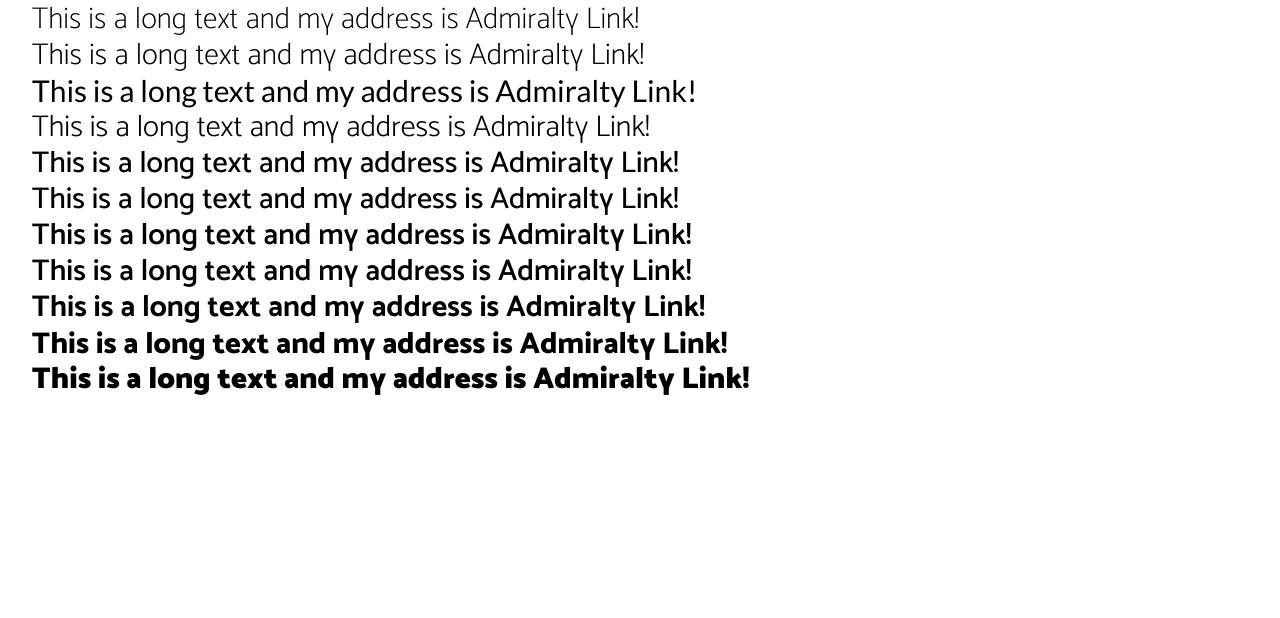
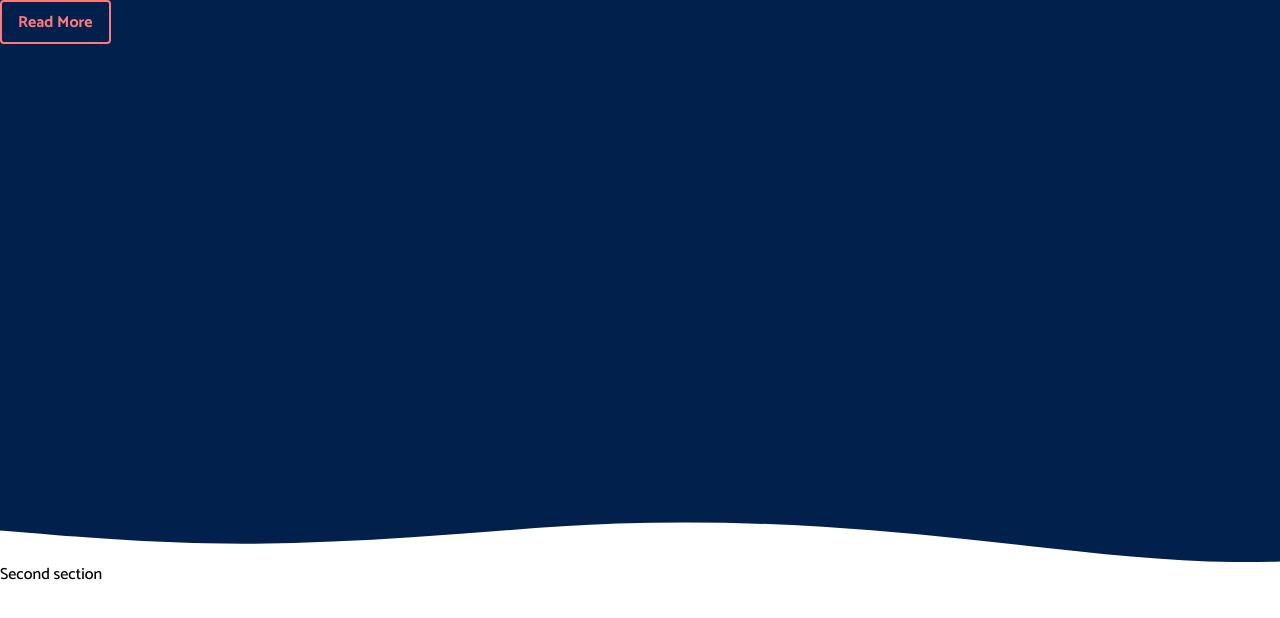
Before and after one commit to GeraldHeng/gh-make, a Next.js app: page / in a window 1280 px wide. Shown: the top 618 px of the page. Built offline with nearby package versions, Linux system fonts and the light colour scheme.

Commit message:
Add hero svg

```diff
--- /dev/null
+++ b/components/commons/buttons/Button.js
@@ -0,0 +1,10 @@
+export default function Button({ children, ...rest }) {
+  return (
+    <button
+      {...rest}
+      className="py-2 px-4 bg-transparent text-accent font-bold border border-2 border-accent rounded hover:bg-accent hover:text-white hover:border-transparent transition ease-in duration-200 transform hover:-translate-y-0.5 hover:-translate-x-0.5 hover:shadow-opaque hover:shadow-accent-dark"
+    >
+      {children}
+    </button>
+  );
+}
--- a/pages/_app.js
+++ b/pages/_app.js
@@ -1,7 +1,19 @@
-import '../styles/globals.css'
+// import "../styles/main.css";
+import "../styles/globals.css";
+import Head from "next/head";
 
 function MyApp({ Component, pageProps }) {
-  return <Component {...pageProps} />
+  return (
+    <>
+      <Head>
+        <meta
+          name="viewport"
+          content="width=device-width, initial-scale=1.0, maximum-scale=1.0, user-scalable=0"
+        />
+      </Head>
+      <Component {...pageProps} />
+    </>
+  );
 }
 
-export default MyApp
+export default MyApp;
--- a/pages/index.js
+++ b/pages/index.js
@@ -1,105 +1,18 @@
-import Head from "next/head";
-import Image from "next/image";
 import styles from "../styles/Home.module.css";
+import Button from "../components/commons/buttons/Button";
 
 export default function Home() {
   return (
-    <div className={styles.container}>
-      <p className="text-3xl font-thin">
-        This is a long text and my address is Admiralty Link!
-      </p>
-      <p className="text-3xl font-extralight">
-        This is a long text and my address is Admiralty Link!
-      </p>
-      <p className="text-3xl label">
-        This is a long text and my address is Admiralty Link!
-      </p>
-      <p className="text-3xl font-light">
-        This is a long text and my address is Admiralty Link!
-      </p>
+    <div className="flex flex-col">
+      <div className="hero">
+      <nav>
 
-      <p className="text-3xl font-normal">
-        This is a long text and my address is Admiralty Link!
-      </p>
-      <p className="text-3xl font-medium">
-        This is a long text and my address is Admiralty Link!
-      </p>
-      <p className="text-3xl font-semibold">
-        This is a long text and my address is Admiralty Link!
-      </p>
-      <p className="text-3xl font-semibold">
-        This is a long text and my address is Admiralty Link!
-      </p>
-      <p className="text-3xl font-bold">
-        This is a long text and my address is Admiralty Link!
-      </p>
-      <p className="text-3xl font-extrabold">
-        This is a long text and my address is Admiralty Link!
-      </p>
-      <p className="text-3xl font-black">
-        This is a long text and my address is Admiralty Link!
-      </p>
+      </nav>
+        <Button>Read More</Button>
+      </div>
+      <div>
+        Second section
+      </div>
     </div>
-    // <div className={styles.container}>
-    //   <Head>
-    //     <title>Create Next App</title>
-    //     <meta name="description" content="Generated by create next app" />
-    //     <link rel="icon" href="/favicon.ico" />
-    //   </Head>
-
-    //   <main className={styles.main}>
-    //     <h1 className={styles.title}>
-    //       Welcome to <a href="https://nextjs.org">Next.js!</a>
-    //     </h1>
-
-    //     <p className={styles.description}>
-    //       Get started by editing{' '}
-    //       <code className={styles.code}>pages/index.js</code>
-    //     </p>
-
-    //     <div className={styles.grid}>
-    //       <a href="https://nextjs.org/docs" className={styles.card}>
-    //         <h2>Documentation &rarr;</h2>
-    //         <p>Find in-depth information about Next.js features and API.</p>
-    //       </a>
-
-    //       <a href="https://nextjs.org/learn" className={styles.card}>
-    //         <h2>Learn &rarr;</h2>
-    //         <p>Learn about Next.js in an interactive course with quizzes!</p>
-    //       </a>
-
-    //       <a
-    //         href="https://github.com/vercel/next.js/tree/master/examples"
-    //         className={styles.card}
-    //       >
-    //         <h2>Examples &rarr;</h2>
-    //         <p>Discover and deploy boilerplate example Next.js projects.</p>
-    //       </a>
-
-    //       <a
-    //         href="https://vercel.com/new?utm_source=create-next-app&utm_medium=default-template&utm_campaign=create-next-app"
-    //         className={styles.card}
-    //       >
-    //         <h2>Deploy &rarr;</h2>
-    //         <p>
-    //           Instantly deploy your Next.js site to a public URL with Vercel.
-    //         </p>
-    //       </a>
-    //     </div>
-    //   </main>
-
-    //   <footer className={styles.footer}>
-    //     <a
-    //       href="https://vercel.com?utm_source=create-next-app&utm_medium=default-template&utm_campaign=create-next-app"
-    //       target="_blank"
-    //       rel="noopener noreferrer"
-    //     >
-    //       Powered by{' '}
-    //       <span className={styles.logo}>
-    //         <Image src="/vercel.svg" alt="Vercel Logo" width={72} height={16} />
-    //       </span>
-    //     </a>
-    //   </footer>
-    // </div>
   );
 }
--- a/styles/globals.css
+++ b/styles/globals.css
@@ -103,10 +103,12 @@ a {
   font-weight: 900;
   font-display: swap;
 }
-/* @font-face {
-  font-family: "EBGaramond";
-  src: url("/fonts/EBGaramond/EBGaramond-Medium.ttf");
-  font-style: medium;
-  font-weight: 500;
-  font-display: swap;
-} */
+
+.hero {
+  width: 100%;
+  height: 562px;
+  /* position: fixed; */
+  background-image: url("../public/images/hero.svg");
+
+  /* background-size: 100% 8rem; */
+}
--- a/tailwind.config.js
+++ b/tailwind.config.js
@@ -4,7 +4,20 @@ module.exports = {
     "./components/**/*.{js,ts,jsx,tsx}",
   ],
   theme: {
-    extend: {},
+    extend: {
+      colors: {
+        transparent: "transparent",
+        current: "currentColor",
+        "pale-white": "#F8F8FF",
+        primary: "#02204C",
+        accent: "#FF7A7A",
+        "accent-dark": "#FF5757",
+        "accent-light": "#FFA5A5",
+      },
+      boxShadow: {
+        opaque: "2px 2px 0px 2px",
+      },
+    },
   },
   plugins: [],
 };
```
Also changed, not shown: public/images/hero.svg (added).
